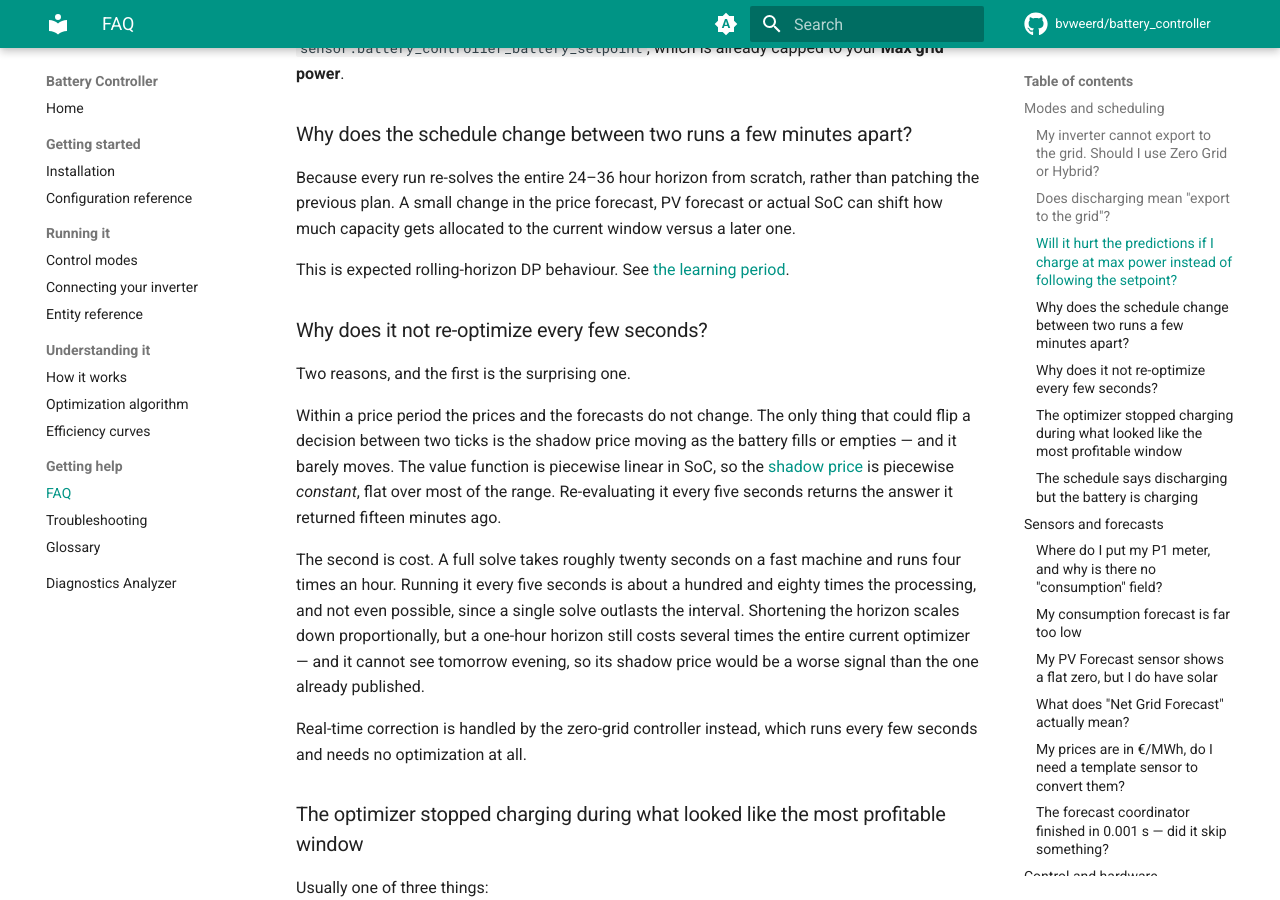
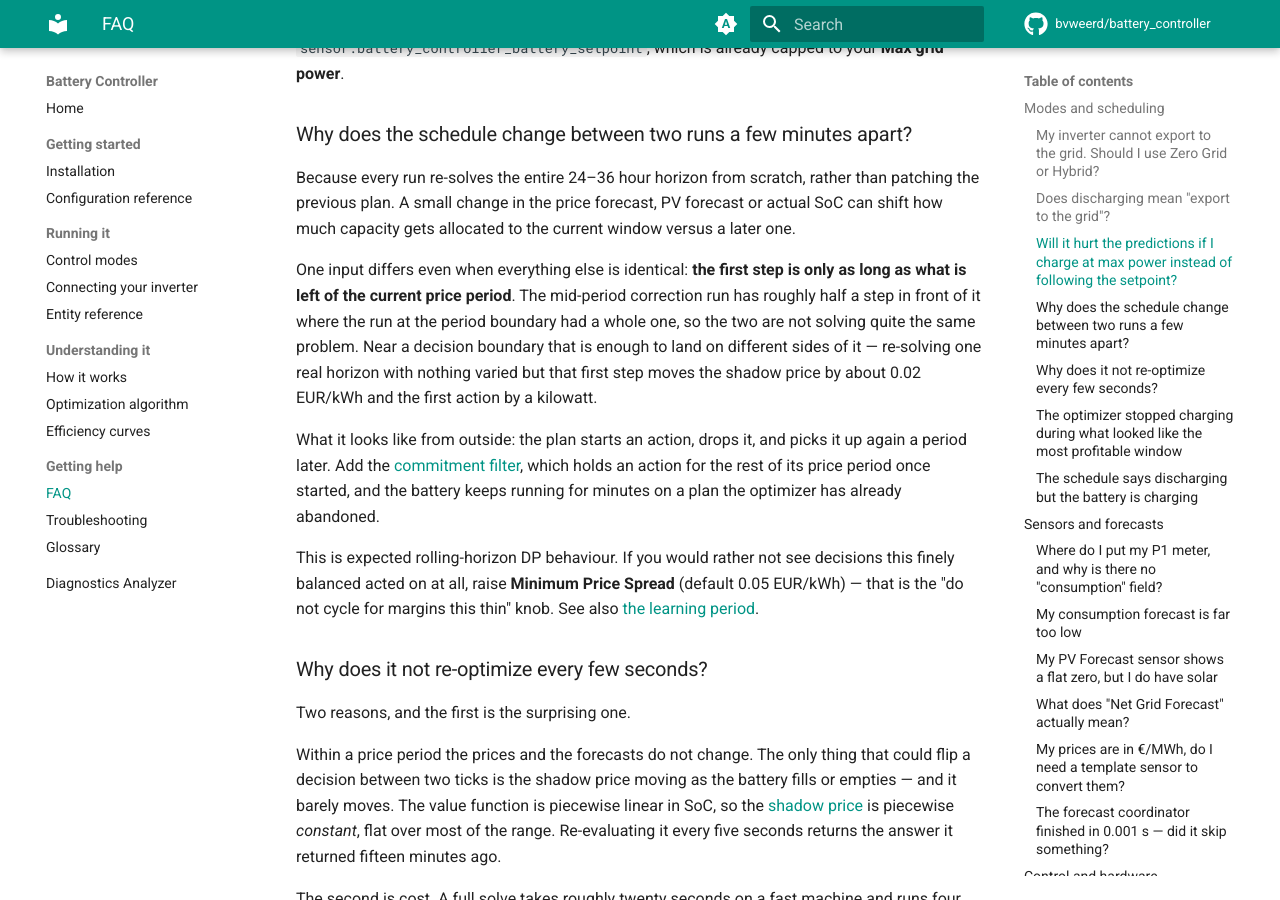
Before and after one commit to bvweerd/battery_controller, an MkDocs documentation site: the page built from docs/faq.md, in a window 1280 px wide and 900 px high, scrolled down 1513 px. Built offline with MkDocs 1.6.1 and Material for MkDocs 9.7.7, drawn with Linux system fonts in a browser that asks for light colours; comment, search, counter and statistics services are not loaded.

Commit message:
fix(diagnostics): default the arbitrage hurdle to 0.05, not 0
`min_price_spread` only appears in the config entry once the user changes
the setting, so an untouched configuration carries no value at all. The
integration then falls back to DEFAULT_MIN_PRICE_SPREAD (0.05), but both
diagnostic tools fell back to 0 and reported the arbitrage hurdle — and
every break-even derived from it — as if there were none.

On a real diagnostics file that is the difference between a reported
hurdle of 0.000 and 0.025 EUR/kWh, and a break-even discharge price of
0.1956 vs 0.2232 EUR/kWh: enough to make a schedule look inexplicable
while the optimizer was doing exactly what it was configured to do.

The analyzer already used the right default in one of its three call
sites (the simulator DP); all three now share one named constant.

The FAQ entry on schedules changing between nearby runs gains the reason
that actually drives it: the first step is only as long as what is left
of the price period, so a mid-period run and a period-boundary run are
not solving the same problem — worth ~0.02 EUR/kWh of shadow price on a
real horizon. With the commitment filter holding an action to the end of
its period, that is what a start-stop-restart across two periods looks
like.

```diff
--- a/docs/faq.md
+++ b/docs/faq.md
@@ -61,7 +61,21 @@ Because every run re-solves the entire 24–36 hour horizon from scratch, rather
 patching the previous plan. A small change in the price forecast, PV forecast or actual
 SoC can shift how much capacity gets allocated to the current window versus a later one.
 
-This is expected rolling-horizon DP behaviour. See
+One input differs even when everything else is identical: **the first step is only as long
+as what is left of the current price period**. The mid-period correction run has roughly
+half a step in front of it where the run at the period boundary had a whole one, so the two
+are not solving quite the same problem. Near a decision boundary that is enough to land on
+different sides of it — re-solving one real horizon with nothing varied but that first step
+moves the shadow price by about 0.02 EUR/kWh and the first action by a kilowatt.
+
+What it looks like from outside: the plan starts an action, drops it, and picks it up again
+a period later. Add the [commitment filter](control-modes.md#follow-schedule), which holds
+an action for the rest of its price period once started, and the battery keeps running for
+minutes on a plan the optimizer has already abandoned.
+
+This is expected rolling-horizon DP behaviour. If you would rather not see decisions this
+finely balanced acted on at all, raise **Minimum Price Spread** (default 0.05 EUR/kWh) —
+that is the "do not cycle for margins this thin" knob. See also
 [the learning period](how-it-works.md#learning-period-give-the-optimizer-time-to-calibrate).
 
 ### Why does it not re-optimize every few seconds?
```
Also changed, not shown: docs/analyzer/index.html (+12 -3 lines), 1 other file.
